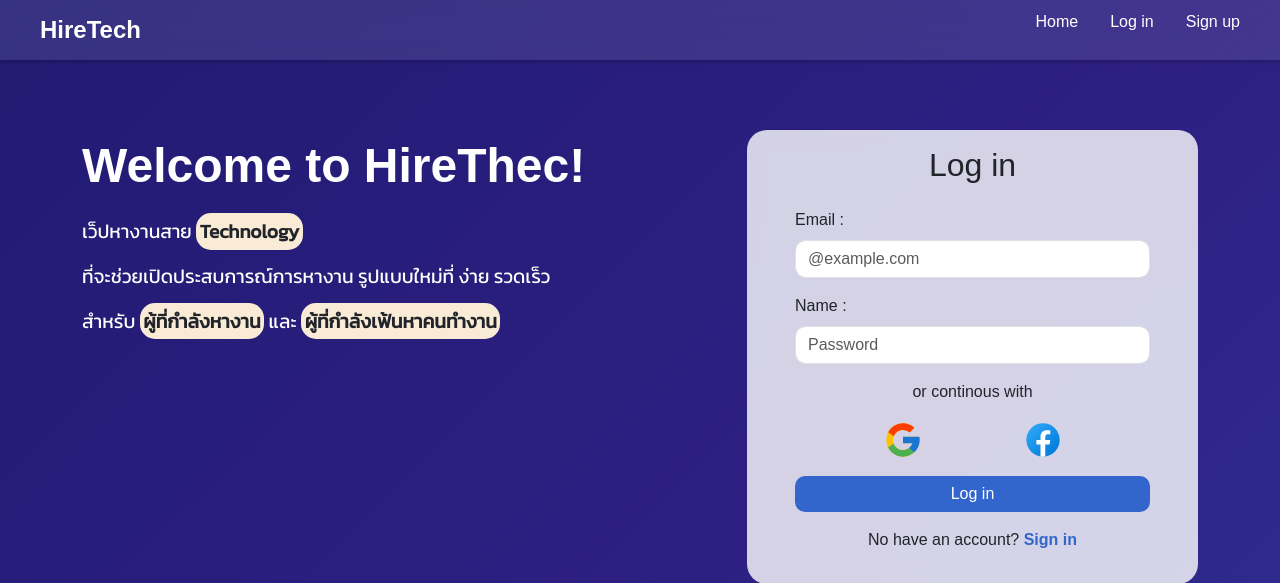
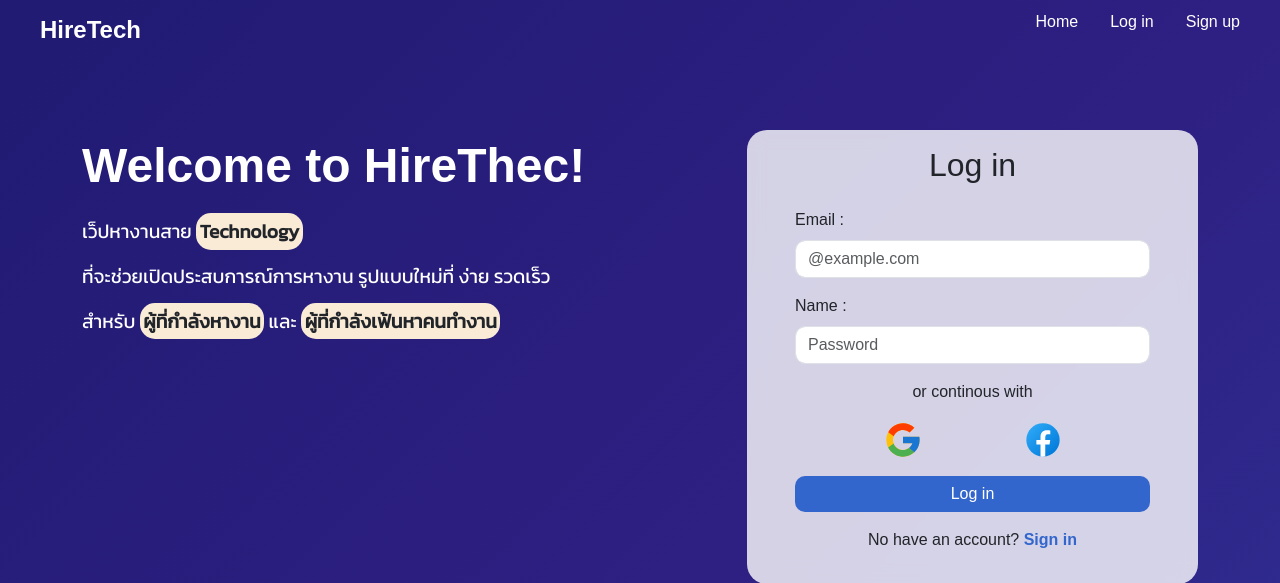
Before and after one commit to minddymind/Hire-Tech, a Flask app: page / in a window 1280 px wide. Shown: the top 583 px of the page. Run offline with Flask 3, Linux system fonts and the light colour scheme; parts of the project's set-up code (start-up, migrations or seed data) failed here and were passed over.

Commit message:
merge login

```diff
--- a/flask/app/static/css/firstpage.css
+++ b/flask/app/static/css/firstpage.css
@@ -129,9 +129,9 @@ a:hover {
 header {
 	position: relative;
 	padding: 0 2rem;
-	box-shadow: 0 2px 4px rgba(0, 0, 0, 0.2);
+	/* box-shadow: 0 2px 4px rgba(0, 0, 0, 0.2);
 	background-color: rgb(255, 255, 255, 0.1);
-	backdrop-filter: blur(50px);
+	backdrop-filter: blur(50px); */
 }
 
 .navbar {
--- a/flask/app/views.py
+++ b/flask/app/views.py
@@ -115,10 +115,10 @@ def logout():
     logout_user()
     return redirect(url_for('firstpage'))
 
-
 @app.route('/homepage')
 def homepage():
     return app.send_static_file("homepage.html")
+
 @app.route('/feedpage')
 def feedpage():
     return app.send_static_file("feedpage.html")
```
